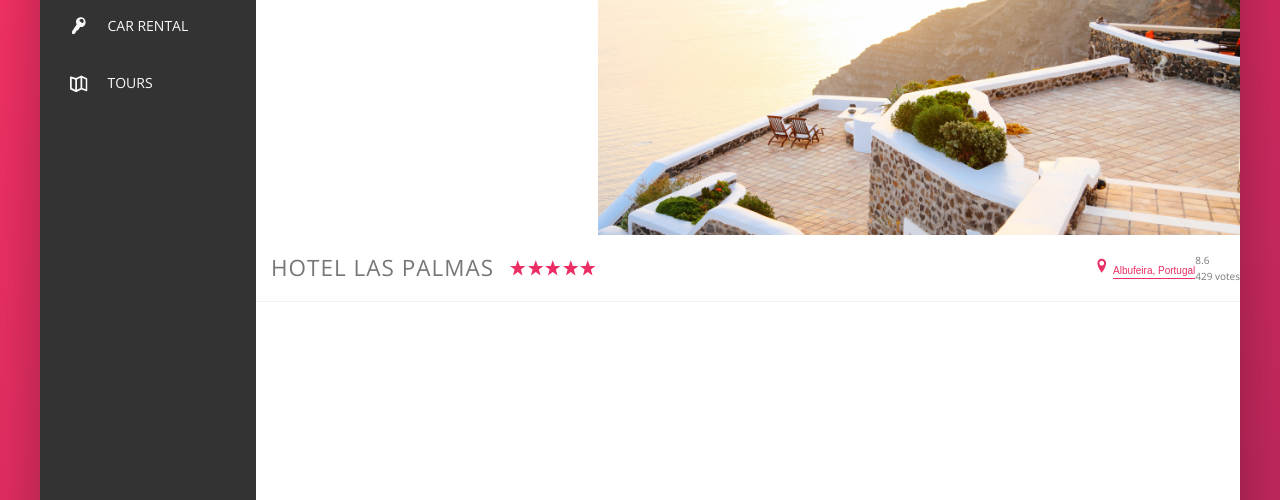
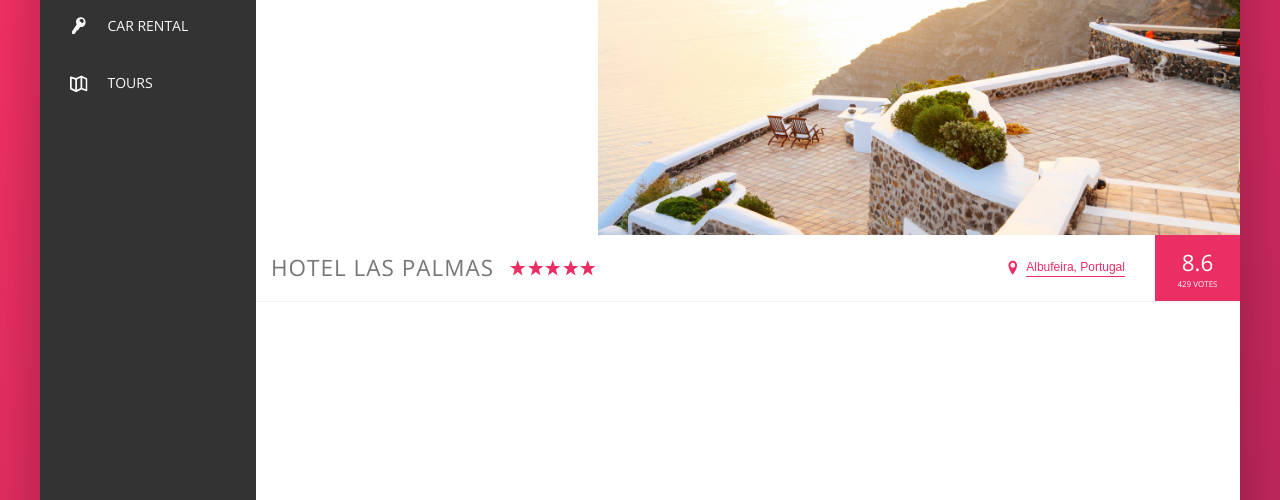
Before and after one commit to NwaguChima/trillo-ui, a website: page index.html in a window 1280 px wide. Shown: the part 300-800 px from the top of the page. Drawn offline with nearby package versions, Linux system fonts and the light colour scheme; files that its build step writes are made by us from their sources.

Commit message:
completed overview

```diff
--- a/index.html
+++ b/index.html
@@ -141,7 +141,7 @@
               <button class="btn-inline">Albufeira, Portugal</button>
             </div>
 
-            <div class="overview__ratings">
+            <div class="overview__rating">
               <div class="overview__rating-average">8.6</div>
               <div class="overview__rating-count">429 votes</div>
             </div>
--- a/sass/_components.scss
+++ b/sass/_components.scss
@@ -265,15 +265,37 @@
   }
 
   &__location {
+    font-size: 1.2rem;
+    display: flex;
+    vertical-align: center;
+  }
+
+  &__icon-location {
+    margin-right: 0.5rem;
   }
 
   &__rating {
+    background-color: var(--color-primary);
+    margin-left: 3rem;
+    color: #fff;
+    padding: 0 2.25rem;
+    align-self: stretch;
+
+    display: flex;
+    flex-direction: column;
+    align-items: center;
+    justify-content: center;
   }
 
   &__rating-average {
+    font-size: 2.25rem;
+    font-weight: 300;
+    margin-bottom: -3px;
   }
 
   &__rating-count {
+    font-size: 0.8rem;
+    text-transform: uppercase;
   }
 }
 
```
